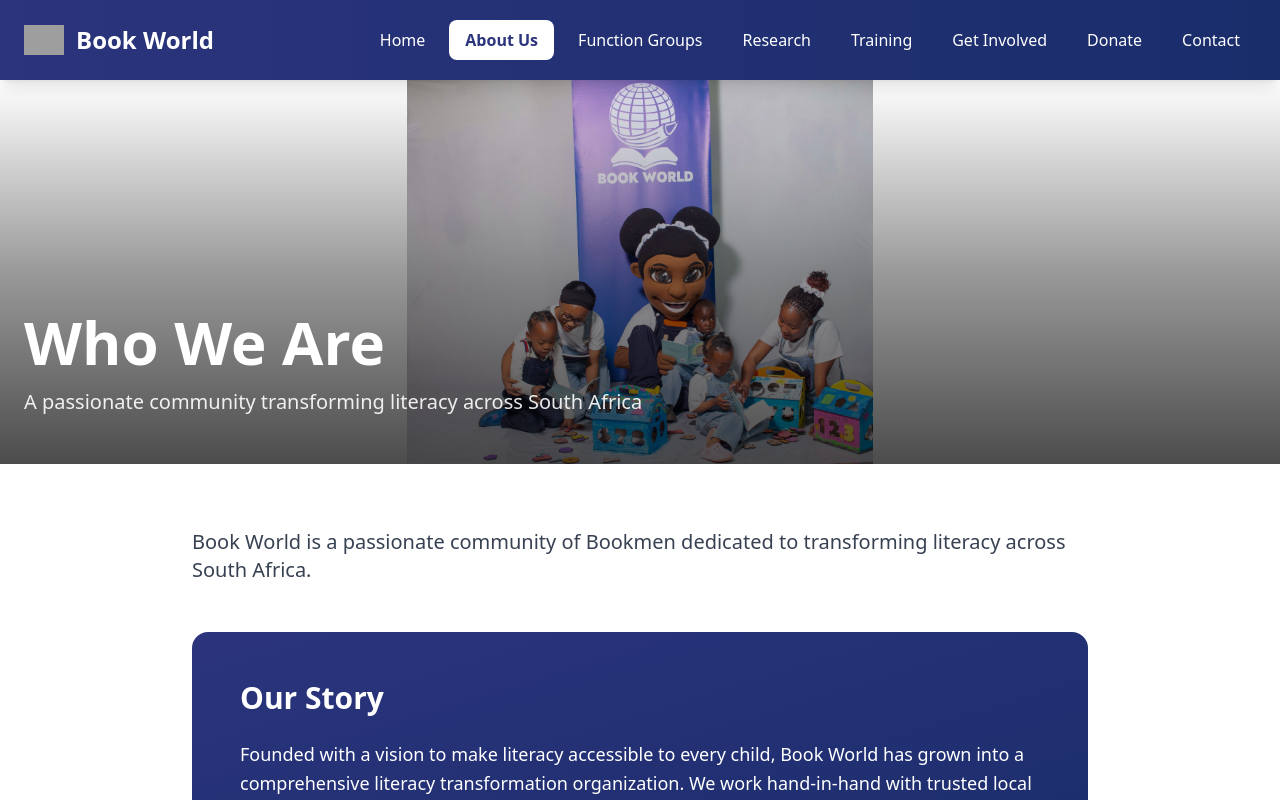
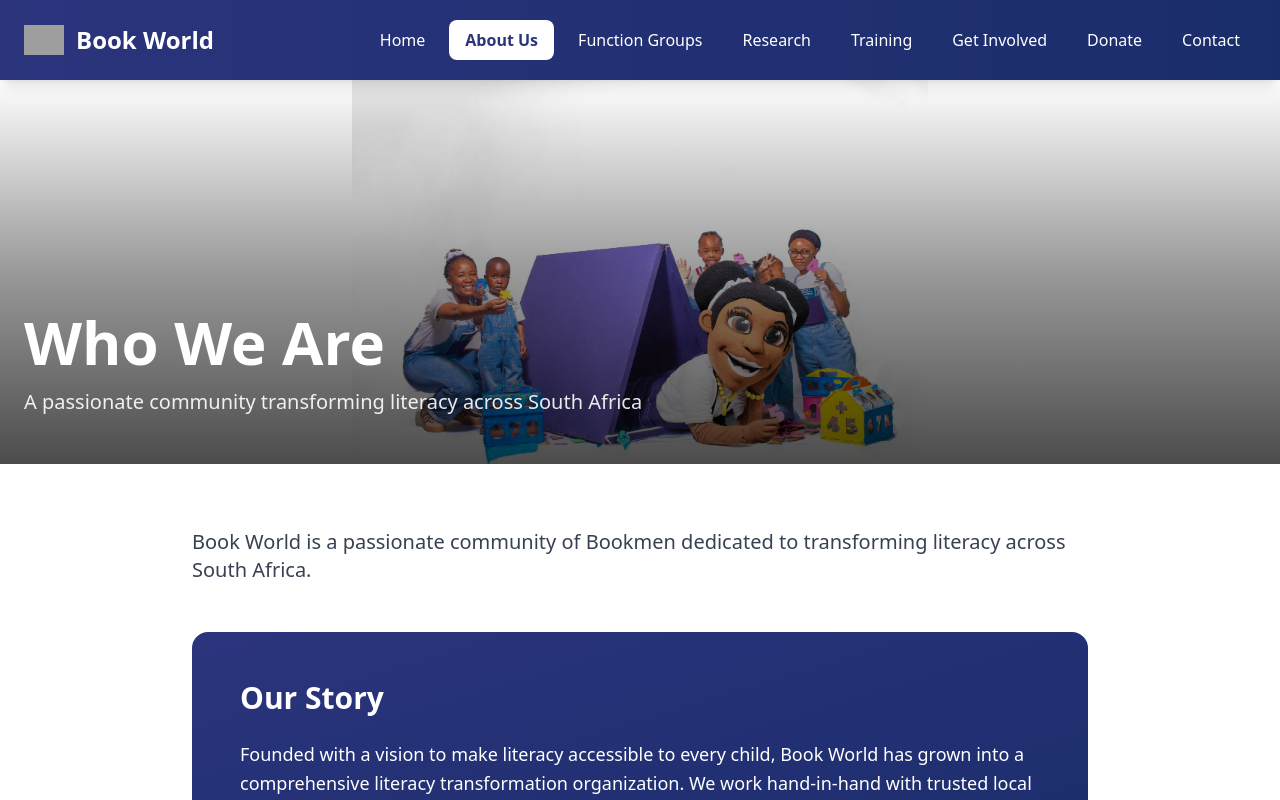
Before and after one commit to Astral-Solutions/Book, a React (Create React App) app in the folder book-world/: page / in a window 1280 px wide. Both pictures are taken after a click on the button "Learn More About Us". Shown: the top 800 px of the page. Built offline with nearby package versions, Linux system fonts and the light colour scheme; grey boxes are pictures that could not be loaded.

Commit message:
Update Media

```diff
--- a/book-world/src/App.js
+++ b/book-world/src/App.js
@@ -527,7 +527,7 @@
               { image: "/images/WorldReadAloudCPT.jpg", title: "World Read Aloud Day", description: "Celebrating reading together" },
               { image: "/images/WRA05.jpg", title: "Reading Celebrations", description: "Community reading events" },
               { image: "/images/WRAD.jpg", title: "World Read Aloud", description: "Global literacy celebration" },
-              { image: "/images/bookOpening.gif", title: "Literacy Hub Openings", description: "New literacy hubs launched" },
+              { image: "/images/LiteracyHub.jpeg", title: "Literacy Hub Openings", description: "New literacy hubs launched" },
               { image: "/images/LunFriends.jpg", title: "Reading Friends", description: "Building literacy partnerships" }
             ]}
             interval={5000}
@@ -647,7 +647,7 @@
     {/* Hero Image */}
     <div className="relative h-96 overflow-hidden">
       <img
-        src="/images/LuBaby.jpeg"
+        src="/images/LuTeam.jpeg"
         alt="About Book World"
         className="w-full h-full object-contain"
       />
```
Also changed, not shown: book-world/public/images/LiteracyHub.jpeg (added), book-world/public/images/LuTeam.jpeg.
